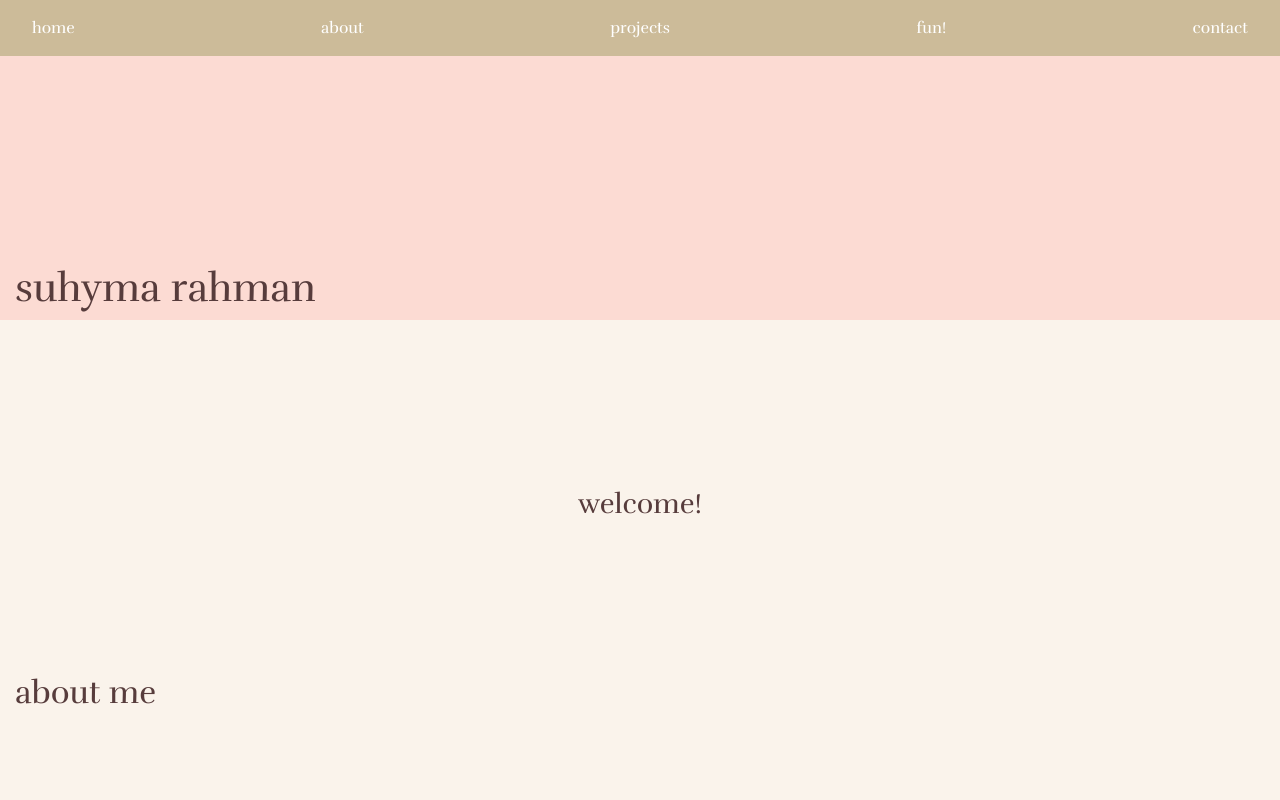
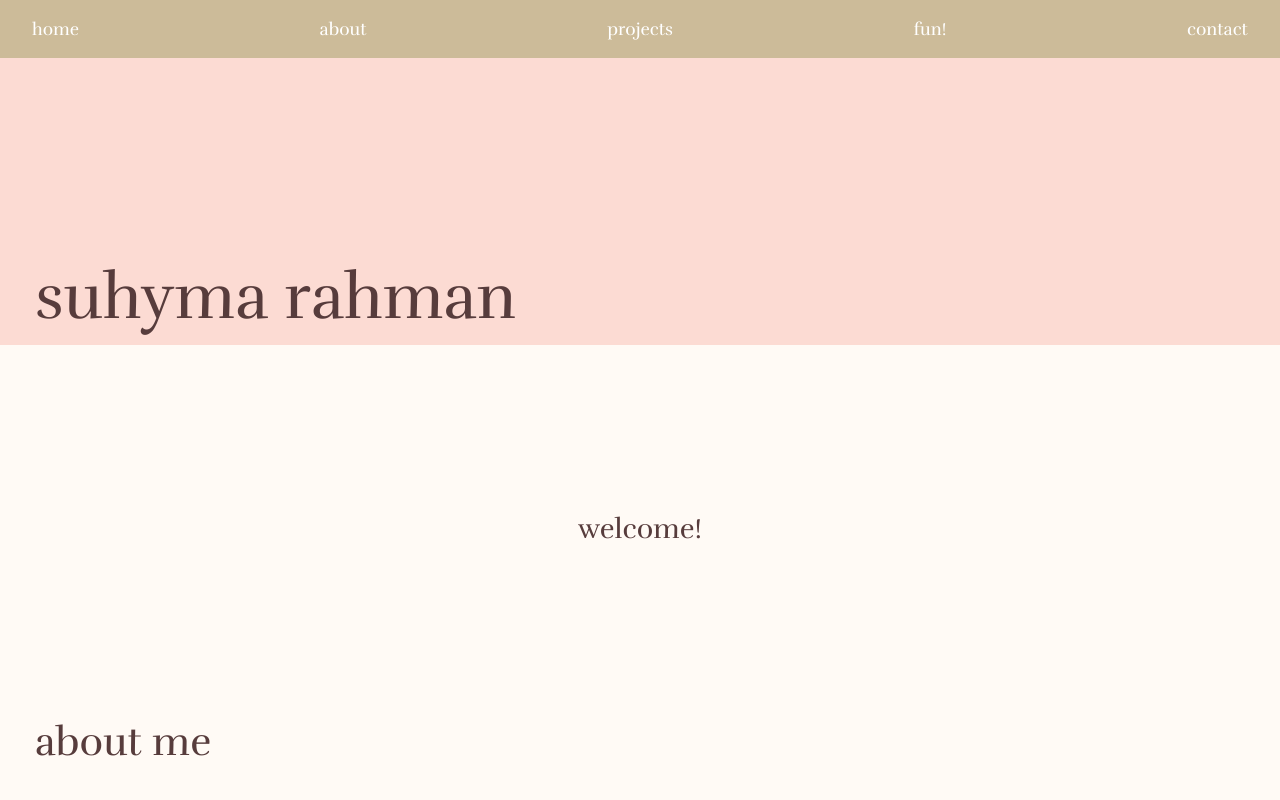
Before and after one commit to Suhyma/my-website, a plain HTML site: page index.html in a window 1280 px wide. Shown: the top 800 px of the page. Drawn offline with nearby package versions, Linux system fonts and the light colour scheme.

Commit message:
Adjusted background colour & text size

```diff
--- a/index.html
+++ b/index.html
@@ -22,8 +22,8 @@
 <body>
     <!-- HOME PAGE -->
     <div class="container-fluid pink" id="home">
-        <br /> <br /> <br /><br /> <br /> <br /><br /> <br /> <br /><br /> <br />
-        <h1>suhyma rahman</h1>
+        <br /> <br /> <br /><br /> <br /> <br /><br /> <br /> <br /><br />
+        <h1 class="name">suhyma rahman</h1>
     </div>
 
     <div class="container-fluid beige">
@@ -36,28 +36,28 @@
     <!-- ABOUT -->
     <div class="container-fluid beige" id="about">
         <br /> <br />
-        <h2>about me</h2>
+        <h1>about me</h1>
         <br /><br /> <br /> <br /><br /><br /><br /><br /><br /><br /> <br /> <br /><br /> <br /> <br /><br /> <br /> <br /><br /> <br />
     </div>
 
     <!-- PROJECTS -->
     <div class="container-fluid beige" id="projects">
         <br /> <br />
-        <h2>projects</h2>
+        <h1 class="text-right">projects</h1>
         <br /><br /> <br /> <br /><br /><br /><br /><br /><br /><br /> <br /> <br /><br /> <br /> <br /><br /> <br /> <br /><br /> <br />
     </div>
 
     <!-- FUN -->
     <div class="container-fluid beige" id="fun">
         <br /> <br />
-        <h2>fun!</h2>
+        <h1>fun!</h1>
         <br /><br /> <br /> <br /><br /><br /><br /><br /><br /><br /> <br /> <br /><br /> <br /> <br /><br /> <br /> <br /><br /> <br />
     </div>
 
     <!-- CONTACT -->
     <div class="container-fluid beige" id="contact">
         <br /> <br />
-        <h2>contact</h2>
+        <h1 class="text-right">contact</h1>
         <br /><br /> <br /> <br /><br /><br /><br /><br /><br /><br /> <br /> <br /><br /> <br /> <br /><br /> <br /> <br /><br /> <br />
     </div>
 
--- a/style.css
+++ b/style.css
@@ -2,6 +2,10 @@
     background: rgba(204, 187, 153, 1);
     font-family: 'Rufina', serif;
     color: #FFFFFF;
+}
+
+.link {
+    font-size: 1.1em;
 }
 
 .link:hover { /*not working, figure out how to get links to change color on hover*/
@@ -15,11 +19,23 @@
     color: #573C3C;
 }
 
+.name {
+    font-size: 4em;
+    position: relative;
+    padding-bottom: 0px;
+    padding-left: 20px;
+}
+
 .beige {
-    background: rgba(250, 243, 235, 1);
+    background: rgba(255, 250, 245, 1);
     display: inline-block;
     font-family: 'Rufina', serif;
     color: #573C3C;
+}
+
+h1 {
+    position: relative;
+    padding: 20px;
 }
 
 .welcome {
```
